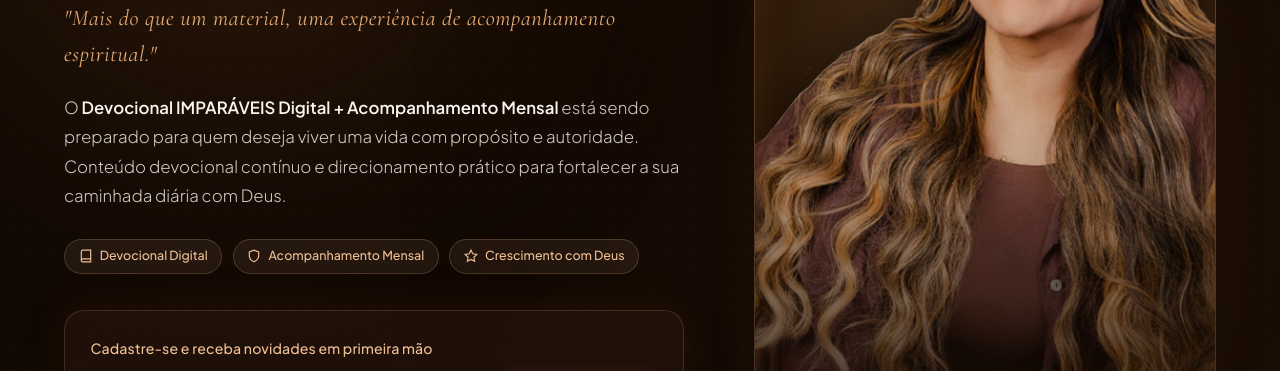
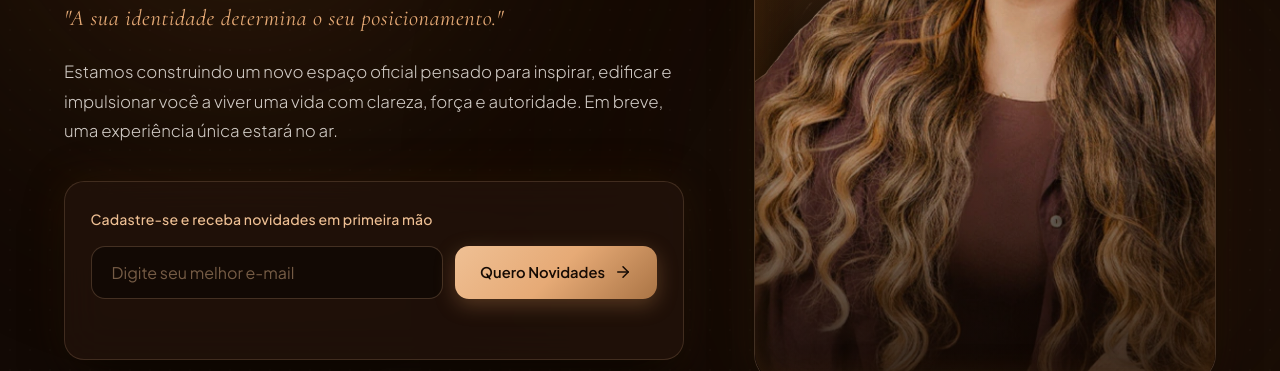
Before and after one commit to mrolimdev/gabriela-lopes-site, a plain HTML site: page index.html in a window 1280 px wide. Shown: the part 360-731 px from the top of the page. Drawn offline with nearby package versions, Linux system fonts and the light colour scheme.

Commit message:
feat: set pure impact coming soon copy in Gabriela Lopes authoritative voice

```diff
--- a/index.html
+++ b/index.html
@@ -3,14 +3,14 @@
 <head>
   <meta charset="UTF-8">
   <meta name="viewport" content="width=device-width, initial-scale=1.0, viewport-fit=cover">
-  <title>Gabriela Lopes | Devocional IMPARÁVEIS • Em Desenvolvimento</title>
-  <meta name="description" content="Devocional IMPARÁVEIS Digital + Acompanhamento Mensal com a Pastora Gabriela Lopes. Uma jornada de fé profunda, consistente e intencional.">
+  <title>Gabriela Lopes | Em Desenvolvimento</title>
+  <meta name="description" content="Gabriela Lopes — Estamos preparando uma nova experiência para você. Em breve no ar.">
   <meta name="theme-color" content="#120904">
 
   <!-- Open Graph / Meta Compartilhamento -->
   <meta property="og:type" content="website">
-  <meta property="og:title" content="Gabriela Lopes | Devocional IMPARÁVEIS">
-  <meta property="og:description" content="Mais do que um material, uma experiência de acompanhamento espiritual ao longo do mês com Gabriela Lopes.">
+  <meta property="og:title" content="Gabriela Lopes | Em Desenvolvimento">
+  <meta property="og:description" content="Grandes propósitos nascem na preparação. Uma nova experiência está sendo construída.">
   <meta property="og:image" content="identidadevisual/foto_mulher_recortada.png">
 
   <!-- Favicon -->
@@ -50,7 +50,7 @@
       <div class="image-wrapper">
         <img
           src="identidadevisual/foto_mulher_recortada.png"
-          alt="Pastora Gabriela Lopes"
+          alt="Gabriela Lopes"
           class="hero-image"
           fetchpriority="high"
           loading="eager"
@@ -65,41 +65,18 @@
       <div class="editorial-body">
         <div class="status-badge" role="status">
           <span class="badge-dot" aria-hidden="true"></span>
-          <span class="badge-text">DEVOCIONAL IMPARÁVEIS • EM DESENVOLVIMENTO</span>
+          <span class="badge-text">EM DESENVOLVIMENTO</span>
         </div>
 
         <h1 class="main-title">
-          Uma jornada de fé profunda, <br><span class="italic-serif">consistente e intencional.</span>
+          Grandes propósitos nascem <br><span class="italic-serif">na preparação.</span>
         </h1>
 
-        <p class="tagline">"Mais do que um material, uma experiência de acompanhamento espiritual."</p>
+        <p class="tagline">"A sua identidade determina o seu posicionamento."</p>
 
         <p class="description">
-          O <strong>Devocional IMPARÁVEIS Digital + Acompanhamento Mensal</strong> está sendo preparado para quem deseja viver uma vida com propósito e autoridade. Conteúdo devocional contínuo e direcionamento prático para fortalecer a sua caminhada diária com Deus.
+          Estamos construindo um novo espaço oficial pensado para inspirar, edificar e impulsionar você a viver uma vida com clareza, força e autoridade. Em breve, uma experiência única estará no ar.
         </p>
-
-        <!-- Destaques em Pílulas -->
-        <div class="features-pills" aria-label="Benefícios do Acompanhamento">
-          <span class="pill-item">
-            <svg width="14" height="14" viewBox="0 0 24 24" fill="none" stroke="currentColor" stroke-width="2" aria-hidden="true">
-              <path d="M4 19.5A2.5 2.5 0 0 1 6.5 17H20"></path>
-              <path d="M6.5 2H20v20H6.5A2.5 2.5 0 0 1 4 19.5v-15A2.5 2.5 0 0 1 6.5 2z"></path>
-            </svg>
-            Devocional Digital
-          </span>
-          <span class="pill-item">
-            <svg width="14" height="14" viewBox="0 0 24 24" fill="none" stroke="currentColor" stroke-width="2" aria-hidden="true">
-              <path d="M12 22s8-4 8-10V5l-8-3-8 3v7c0 6 8 10 8 10z"></path>
-            </svg>
-            Acompanhamento Mensal
-          </span>
-          <span class="pill-item">
-            <svg width="14" height="14" viewBox="0 0 24 24" fill="none" stroke="currentColor" stroke-width="2" aria-hidden="true">
-              <polygon points="12 2 15.09 8.26 22 9.27 17 14.14 18.18 21.02 12 17.77 5.82 21.02 7 14.14 2 9.27 8.91 8.26 12 2"></polygon>
-            </svg>
-            Crescimento com Deus
-          </span>
-        </div>
 
         <!-- Formulário Lista VIP -->
         <form class="vip-form" id="vip-form" novalidate>
@@ -115,8 +92,8 @@
               inputmode="email"
               aria-describedby="form-feedback"
             >
-            <button type="submit" class="btn-primary" id="submit-btn" aria-label="Garantir Acesso Antecipado">
-              <span>Acesso VIP</span>
+            <button type="submit" class="btn-primary" id="submit-btn" aria-label="Receber Notificação">
+              <span>Quero Novidades</span>
               <svg class="arrow-icon" width="18" height="18" viewBox="0 0 24 24" fill="none" stroke="currentColor" stroke-width="2" stroke-linecap="round" stroke-linejoin="round" aria-hidden="true">
                 <line x1="5" y1="12" x2="19" y2="12"></line>
                 <polyline points="12 5 19 12 12 19"></polyline>
--- a/style.css
+++ b/style.css
@@ -255,42 +255,7 @@ body {
   color: var(--text-secondary);
   font-weight: 300;
   line-height: 1.75;
-  margin-bottom: 1.75rem;
-}
-
-.description strong {
-  color: var(--text-primary);
-  font-weight: 600;
-}
-
-/* Destaques em Pílulas */
-.features-pills {
-  display: flex;
-  flex-wrap: wrap;
-  gap: 0.65rem;
   margin-bottom: 2.25rem;
-}
-
-.pill-item {
-  display: inline-flex;
-  align-items: center;
-  gap: 0.45rem;
-  padding: 0.42rem 0.85rem;
-  border-radius: 9999px;
-  background: rgba(239, 192, 148, 0.08);
-  border: 1px solid rgba(239, 192, 148, 0.2);
-  font-size: 0.78rem;
-  font-weight: 500;
-  color: var(--color-brand-cream);
-  backdrop-filter: blur(10px);
-  -webkit-backdrop-filter: blur(10px);
-  transition: var(--transition-smooth);
-}
-
-.pill-item:hover {
-  background: rgba(239, 192, 148, 0.15);
-  border-color: var(--color-brand-nude);
-  transform: translateY(-1.5px);
 }
 
 /* Formulário VIP */
@@ -576,13 +541,8 @@ body {
   .description {
     font-size: 1rem;
     line-height: 1.7;
-    margin-bottom: 1.5rem;
+    margin-bottom: 2rem;
     max-width: 520px;
-  }
-
-  .features-pills {
-    justify-content: center;
-    margin-bottom: 1.85rem;
   }
 
   .vip-form {
```
